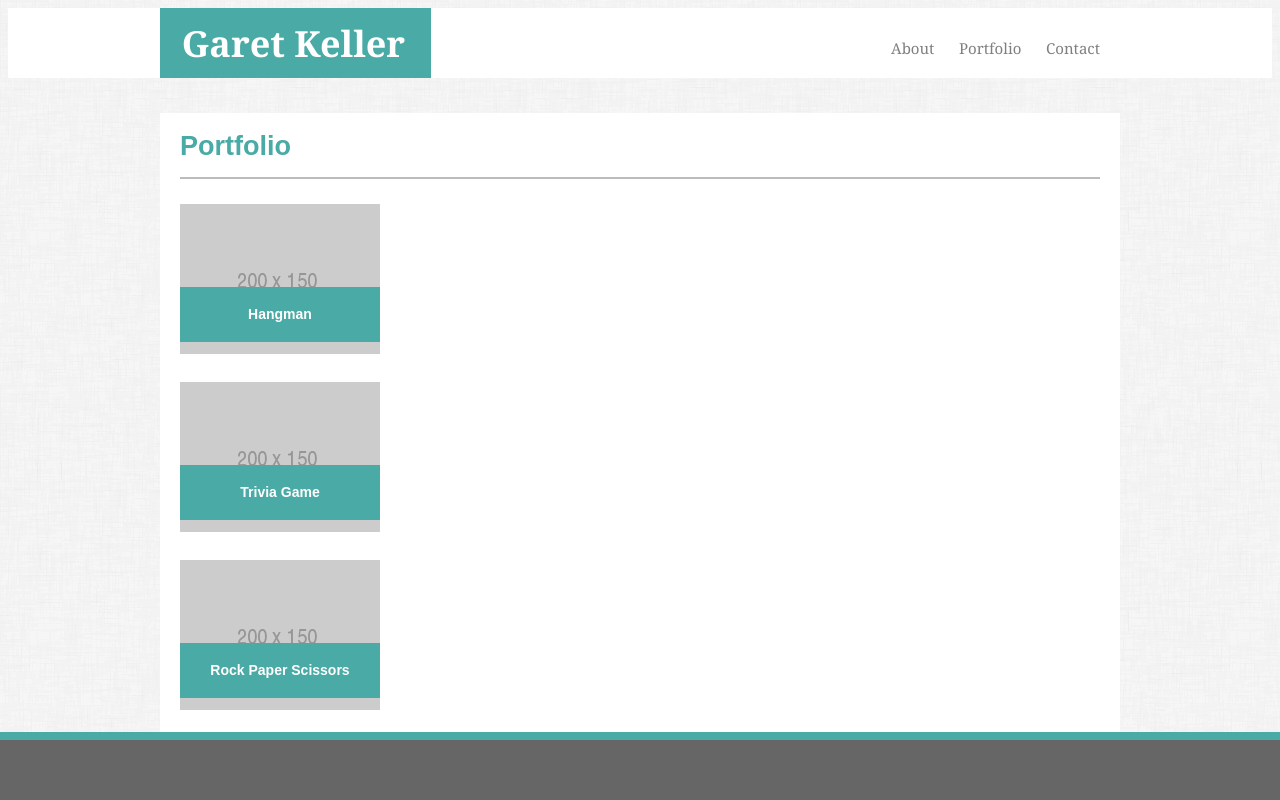
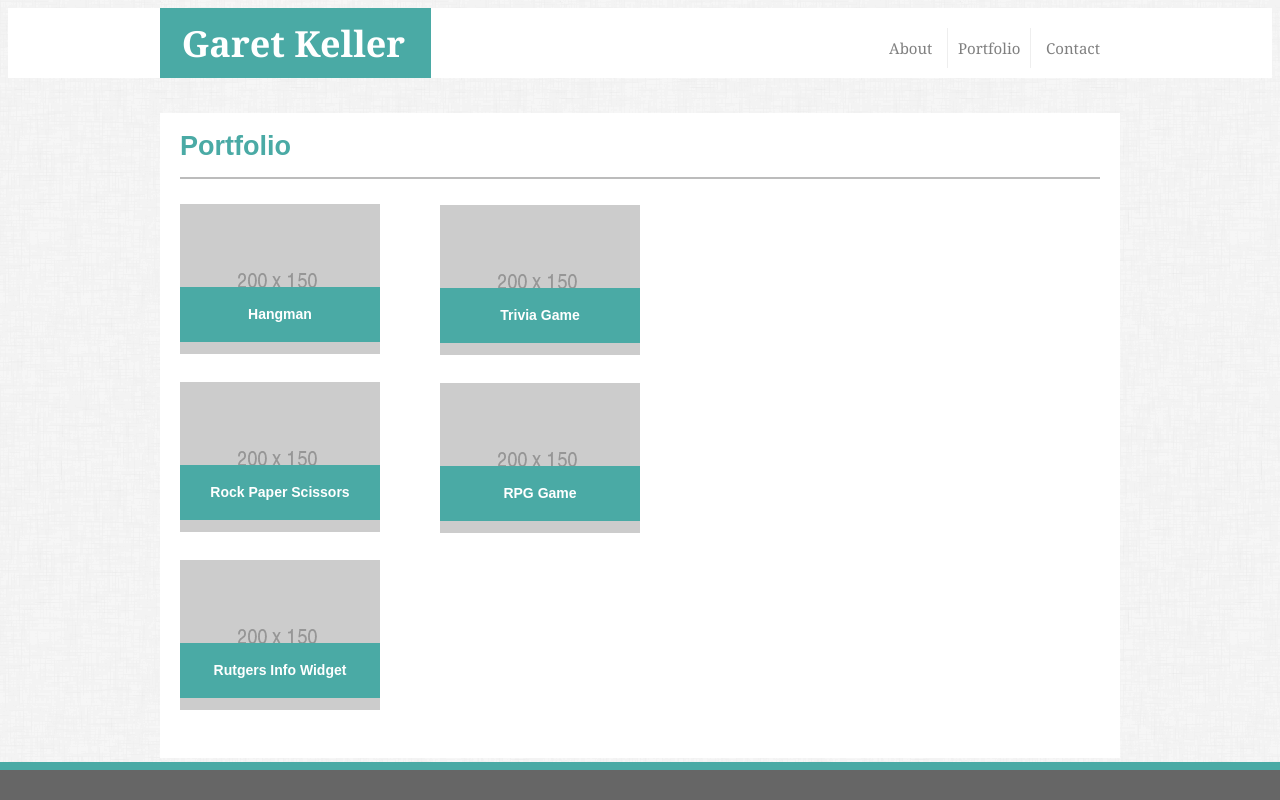
Before and after one commit to Gkeller25/Basic-Portfolio, a plain HTML site: page portfolio.html in a window 1280 px wide. Shown: the top 800 px of the page. Drawn offline with Linux system fonts and the light colour scheme.

Commit message:
AddedPortfolio Gallery page

```diff
--- a/assets/css/style.css
+++ b/assets/css/style.css
@@ -1,19 +1,15 @@
-body {
+body{
     padding: 0;
     font-family: 'Arial', 'Helvetica Neue', Helvetica, sans-serif;
     font-size: 18px;
     line-height: 150%;
     background-image: url("../images/dust_scratches.png");
-
-
-
 }
 
-header {
+header{
     height: 70px;
     font-family: 'Georgia', Times, 'Times New Roman' , serif;
     background-color: #ffffff;
-
 }
 
 .name{
@@ -30,16 +26,12 @@ h1{
     float: left;
     margin: 0 auto;
     margin-bottom: 35px;
-
-
-
 }
 
 nav{
      float: right;
      padding: 10px;
      margin-top: 16px;
-
 }
 
 nav a{
@@ -47,9 +39,8 @@ nav a{
     color: #666666d6;
     text-decoration: none;
     padding:10px;
+}
 
-
-}
 #link{
     border-left: #6666661c;
     border-left-style: solid;
@@ -59,14 +50,12 @@ nav a{
     border-right-width: 1px;
 }
 
-
-.main-content {
+.main-content{
     width: 920px;
     background-color: #ffffff;
     padding: 20px;
     margin: 0 auto;
     clear: both;
-
 }
 
 h2{
@@ -83,36 +72,35 @@ h2{
     line-height: 45px;
 }
 
-
-
 #image1{
     position: relative;
     margin-bottom: 20px;
-    width: 150px;
 }
 
 #image2{
+    right: 460px;
     position: relative;
     margin-bottom: 20px;
-    width: 150px;
+    float: right;
+    bottom: 177px;
 }
 
 #image3{
     position: relative;
     margin-bottom: 20px;
-    width: 150px;
 }
 
 #image4{
+    float: right;
     position: relative;
     margin-bottom: 20px;
-    width: 150px;
+    right: 460px;
+    bottom: 177px;
 }
 
 #image5{
     position: relative;
     margin-bottom: 20px;
-    width: 150px;
 }
 
 #tag1{
@@ -155,32 +143,27 @@ h2{
     width: 200px;
 }
 
-
 h3{
     text-align: center;
     color: #ffffff;
     font-size: 14px;
-
-
-
-
 }
-
 
 #bio-image{
     float: left;
     margin-right: 30px;
-
 }
 
 p1{
     font-size: 15px;
     color: #777777;
-
 }
 
 footer{
-    padding: 30px;
+    padding-top: 30px;
+    color:#ffffff;
+    text-align: center;
+    font-size: 12px;
     background-color: #666666;
     border-top-style: solid;
     border-top-width: 8px;
@@ -191,5 +174,4 @@ footer{
     left:0;
     right:0;
     clear: left;
-
 }
--- a/portfolio.html
+++ b/portfolio.html
@@ -19,7 +19,7 @@
 
                     <nav>
                         <a href="index.html">About</a>
-                        <a id="portfolio" href="portfolio.html">Portfolio</a>
+                        <a id="link" href="portfolio.html">Portfolio</a>
                         <a href="contact.html">Contact</a>
 
                     </nav>
```
Lines whose indentation alone changed are shown as unchanged.
